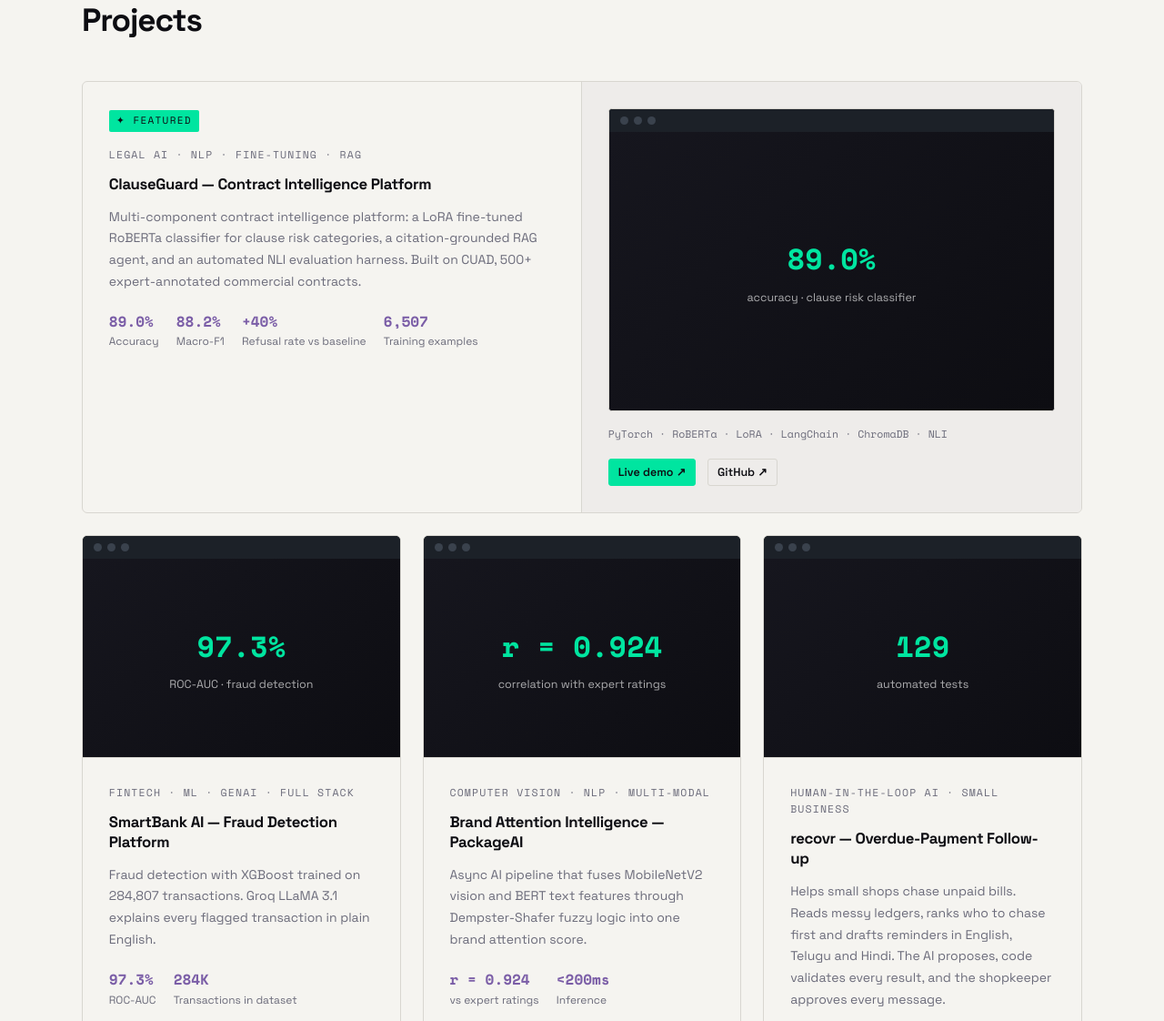
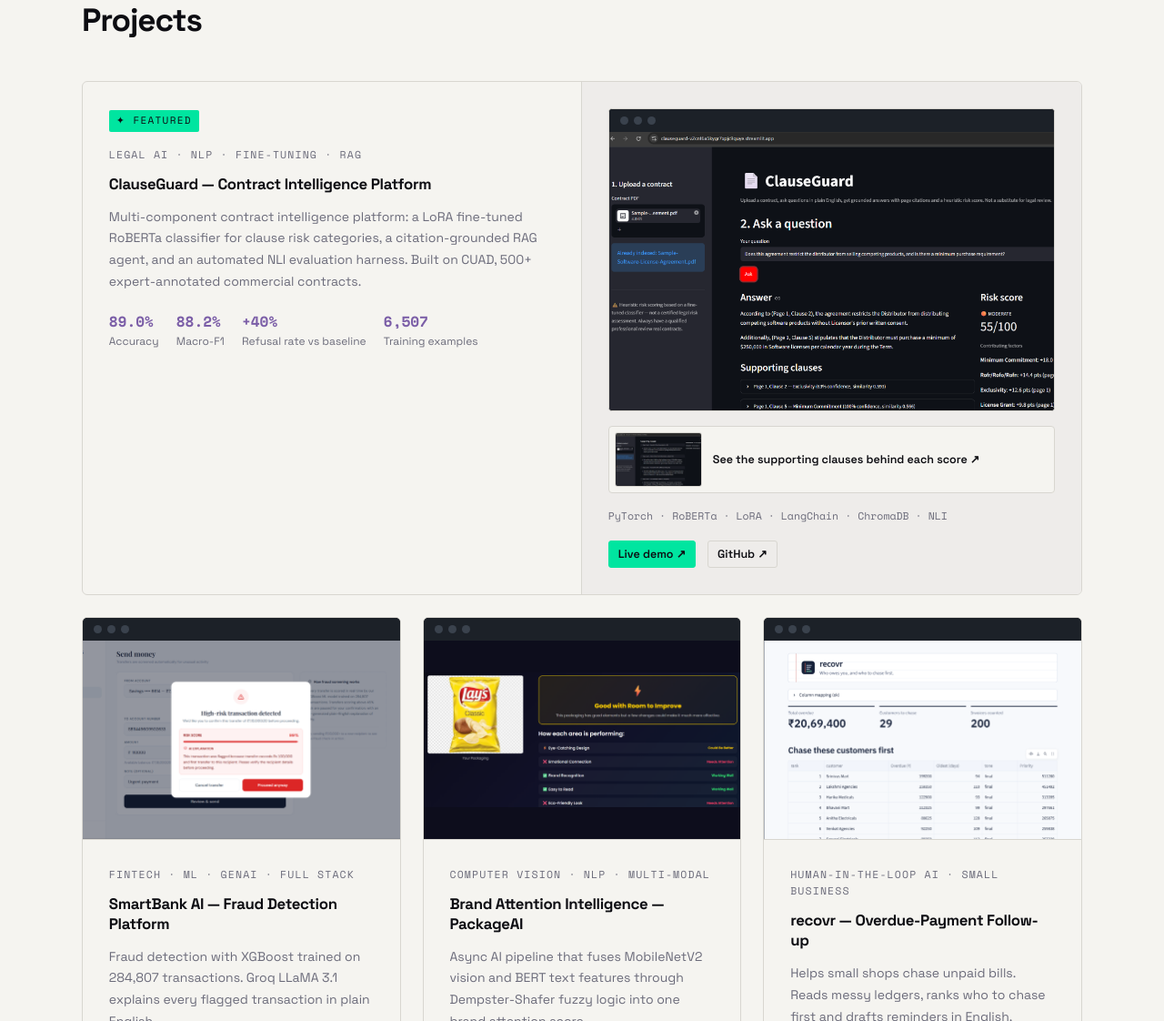
Before and after one commit to sindhusali/sindhusrisali.github.io, a plain HTML site: page index.html in a window 1280 px wide. Shown: the part 1053-2175 px from the top of the page at 91% size. Drawn offline with nearby package versions, Linux system fonts and the light colour scheme.

Commit message:
Update image source paths in index.html

```diff
--- a/index.html
+++ b/index.html
@@ -765,9 +765,9 @@ footer {
         </div>
         <div class="project-card-bottom">
           <div class="project-shot"><div class="shot-bar"><i></i><i></i><i></i></div><div class="shot-frame">
-          <img src="img/clauseguard.png" alt="ClauseGuard app showing a contract clause risk classification" loading="lazy" onerror="this.closest('.project-shot').classList.add('missing')"/>
+          <img src="clauseguard.png" alt="ClauseGuard app showing a contract clause risk classification" loading="lazy" onerror="this.closest('.project-shot').classList.add('missing')"/>
           <div class="shot-fallback"><b>89.0%</b><span>accuracy · clause risk classifier</span></div></div></div>
-          <a class="shot-more" href="img/clauseguard-2.png" target="_blank" rel="noopener"><img src="img/clauseguard-2.png" alt="ClauseGuard supporting clauses shown for a risk score" loading="lazy" onerror="this.parentElement.remove()"/><span>See the supporting clauses behind each score ↗</span></a>
+          <a class="shot-more" href="clauseguard-2.png" target="_blank" rel="noopener"><img src="clauseguard-2.png" alt="ClauseGuard supporting clauses shown for a risk score" loading="lazy" onerror="this.parentElement.remove()"/><span>See the supporting clauses behind each score ↗</span></a>
           <div class="project-stack-mini">PyTorch · RoBERTa · LoRA · LangChain · ChromaDB · NLI</div>
           <div class="project-links">
             <a href="https://clauseguard-v2cnt6a5kygr7xpjc9quye.streamlit.app/" target="_blank" rel="noopener" class="project-link live">Live demo ↗</a>
@@ -778,7 +778,7 @@ footer {
 
       <div class="project-card reveal">
         <div class="project-shot"><div class="shot-bar"><i></i><i></i><i></i></div><div class="shot-frame">
-          <img src="img/smartbank.png" alt="SmartBank AI fraud detection dashboard" loading="lazy" onerror="this.closest('.project-shot').classList.add('missing')"/>
+          <img src="smartbank.png" alt="SmartBank AI fraud detection dashboard" loading="lazy" onerror="this.closest('.project-shot').classList.add('missing')"/>
           <div class="shot-fallback"><b>97.3%</b><span>ROC-AUC · fraud detection</span></div></div></div>
         <div class="project-card-top">
           <div class="project-type">FinTech · ML · GenAI · Full stack</div>
@@ -800,7 +800,7 @@ footer {
 
       <div class="project-card reveal">
         <div class="project-shot contain"><div class="shot-bar"><i></i><i></i><i></i></div><div class="shot-frame">
-          <img src="img/packageai.png" alt="PackageAI brand attention score interface" loading="lazy" onerror="this.closest('.project-shot').classList.add('missing')"/>
+          <img src="packageai.png" alt="PackageAI brand attention score interface" loading="lazy" onerror="this.closest('.project-shot').classList.add('missing')"/>
           <div class="shot-fallback"><b>r = 0.924</b><span>correlation with expert ratings</span></div></div></div>
         <div class="project-card-top">
           <div class="project-type">Computer vision · NLP · Multi-modal</div>
@@ -822,7 +822,7 @@ footer {
 
       <div class="project-card reveal">
         <div class="project-shot"><div class="shot-bar"><i></i><i></i><i></i></div><div class="shot-frame">
-          <img src="img/recovr.png" alt="recovr dashboard ranking overdue customers" loading="lazy" onerror="this.closest('.project-shot').classList.add('missing')"/>
+          <img src="recovr.png" alt="recovr dashboard ranking overdue customers" loading="lazy" onerror="this.closest('.project-shot').classList.add('missing')"/>
           <div class="shot-fallback"><b>129</b><span>automated tests</span></div></div></div>
         <div class="project-card-top">
           <div class="project-type">Human-in-the-loop AI · Small business</div>
```
